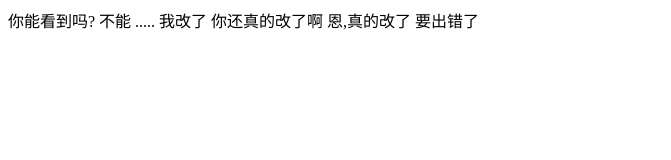
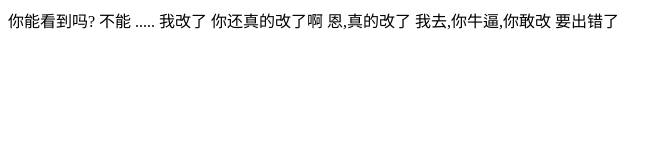
Before and after one commit to chenliuyang/My-project, a plain HTML site: page 0919JS24/index.html in a window 1280 px wide. Shown: the whole page, without its empty margins (0-671 px from the left). Drawn offline with Linux system fonts and the light colour scheme.

Commit message:
恩,真的改了

```diff
--- a/0919JS24/index.html
+++ b/0919JS24/index.html
@@ -11,6 +11,7 @@
 		我改了
 		你还真的改了啊
 		恩,真的改了
+		我去,你牛逼,你敢改
 		要出错了
 	</body>
 </html>
```
